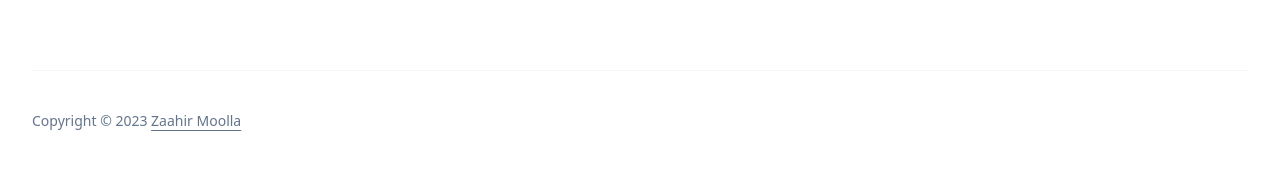
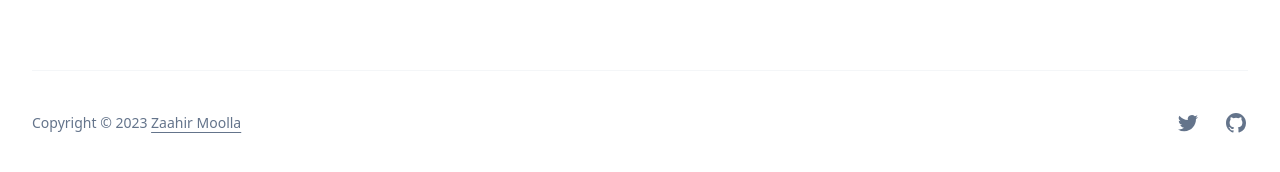
Before and after one commit to moollaza/repo-remover-svelte, a SvelteKit app: page / in a window 1280 px wide. Shown: the part 584-756 px from the top of the page. Built offline with nearby package versions, Linux system fonts and the light colour scheme; no server answers.

Commit message:
Create Footer component

```diff
--- /dev/null
+++ b/src/lib/Footer.svelte
@@ -0,0 +1,33 @@
+<footer class="mx-auto max-w-7xl px-4 sm:px-6 lg:px-8">
+	<div
+		class="flex flex-col items-center border-t border-slate-400/10 py-10 sm:flex-row-reverse sm:justify-between"
+	>
+		<div class="flex gap-x-6">
+			<a class="group" aria-label="RepoRemover on Twitter" href="https://twitter.com/reporemover"
+				><svg aria-hidden="true" class="h-6 w-6 fill-slate-500 group-hover:fill-slate-700"
+					><path
+						d="M8.29 20.251c7.547 0 11.675-6.253 11.675-11.675 0-.178 0-.355-.012-.53A8.348 8.348 0 0 0 22 5.92a8.19 8.19 0 0 1-2.357.646 4.118 4.118 0 0 0 1.804-2.27 8.224 8.224 0 0 1-2.605.996 4.107 4.107 0 0 0-6.993 3.743 11.65 11.65 0 0 1-8.457-4.287 4.106 4.106 0 0 0 1.27 5.477A4.073 4.073 0 0 1 2.8 9.713v.052a4.105 4.105 0 0 0 3.292 4.022 4.093 4.093 0 0 1-1.853.07 4.108 4.108 0 0 0 3.834 2.85A8.233 8.233 0 0 1 2 18.407a11.615 11.615 0 0 0 6.29 1.84"
+					/></svg
+				></a
+			><a
+				class="group"
+				aria-label="RepoRemover on GitHub"
+				href="https://github.com/moollaza/repo-remover"
+				><svg aria-hidden="true" class="h-6 w-6 fill-slate-500 group-hover:fill-slate-700"
+					><path
+						d="M12 2C6.477 2 2 6.484 2 12.017c0 4.425 2.865 8.18 6.839 9.504.5.092.682-.217.682-.483 0-.237-.008-.868-.013-1.703-2.782.605-3.369-1.343-3.369-1.343-.454-1.158-1.11-1.466-1.11-1.466-.908-.62.069-.608.069-.608 1.003.07 1.531 1.032 1.531 1.032.892 1.53 2.341 1.088 2.91.832.092-.647.35-1.088.636-1.338-2.22-.253-4.555-1.113-4.555-4.951 0-1.093.39-1.988 1.029-2.688-.103-.253-.446-1.272.098-2.65 0 0 .84-.27 2.75 1.026A9.564 9.564 0 0 1 12 6.844a9.59 9.59 0 0 1 2.504.337c1.909-1.296 2.747-1.027 2.747-1.027.546 1.379.202 2.398.1 2.651.64.7 1.028 1.595 1.028 2.688 0 3.848-2.339 4.695-4.566 4.943.359.309.678.92.678 1.855 0 1.338-.012 2.419-.012 2.747 0 .268.18.58.688.482A10.02 10.02 0 0 0 22 12.017C22 6.484 17.522 2 12 2Z"
+					/></svg
+				></a
+			>
+		</div>
+
+		<p class="text-sm text-slate-500">
+			Copyright &copy; 2023 <a
+				class="underline underline-offset-4 hover:text-blue-600"
+				target="_blank"
+				rel="noreferrer"
+				href="https://zaahir.ca">Zaahir Moolla</a
+			>
+		</p>
+	</div>
+</footer>
--- a/src/routes/+layout.svelte
+++ b/src/routes/+layout.svelte
@@ -1,6 +1,7 @@
 <script>
 	import '../app.css';
 	import Nav from '$lib/Nav.svelte';
+	import Footer from '$lib/Footer.svelte';
 </script>
 
 <div class="">
@@ -10,16 +11,5 @@
 		<slot />
 	</main>
 
-	<footer class="mx-auto max-w-7xl px-4 sm:px-6 lg:px-8">
-		<div class="flex flex-col border-t border-slate-400/10 py-10 ">
-			<p class="text-sm text-slate-500">
-				Copyright &copy; 2023 <a
-					class="underline underline-offset-4 hover:text-blue-600"
-					target="_blank"
-					rel="noreferrer"
-					href="https://zaahir.ca">Zaahir Moolla</a
-				>
-			</p>
-		</div>
-	</footer>
+	<Footer />
 </div>
```
